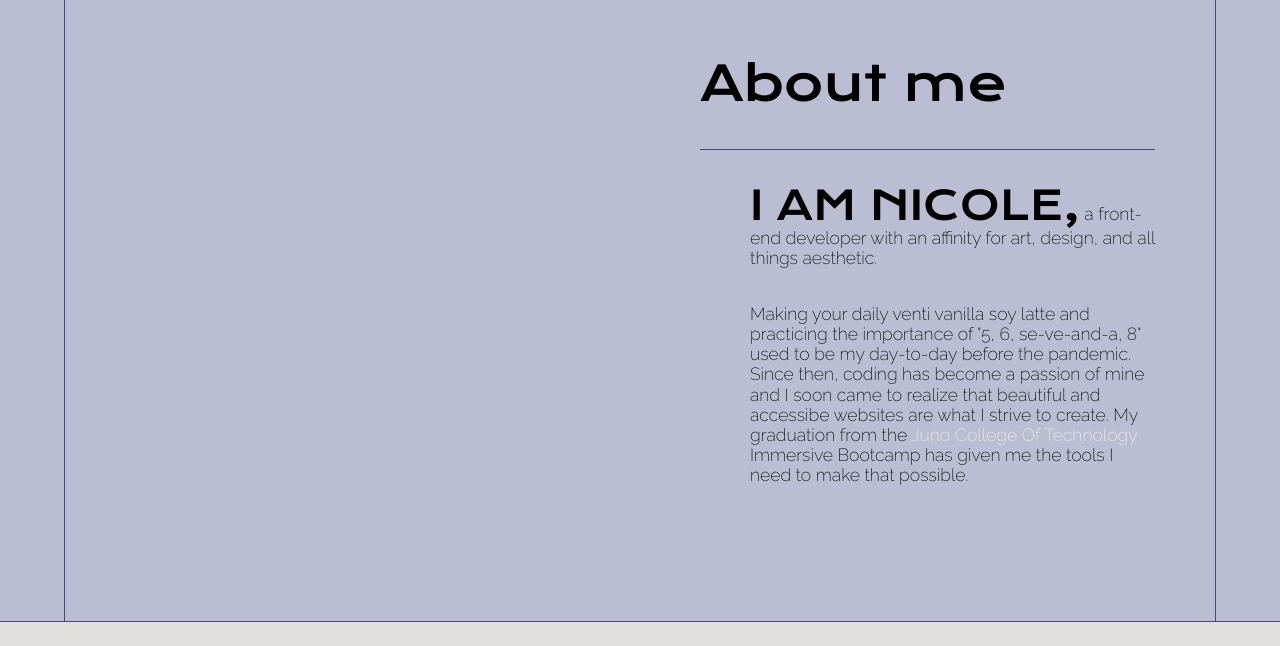
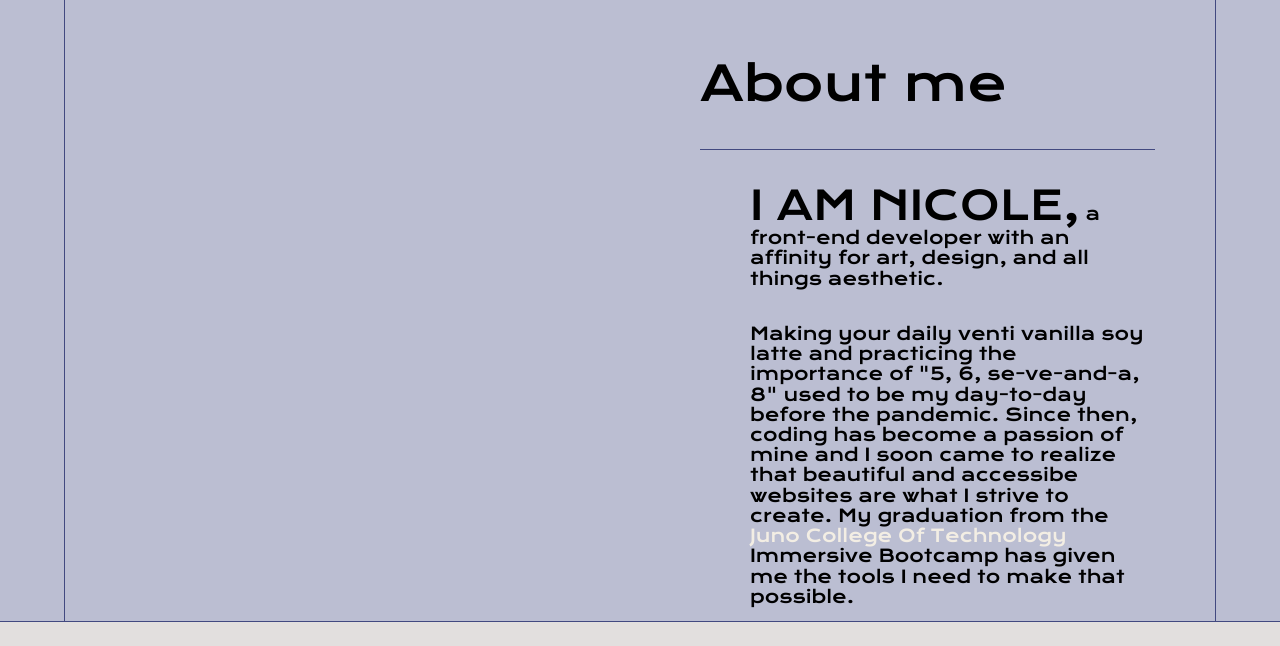
Before and after one commit to nicoledeguzman/fluffy-dollop, a plain HTML site: page index.html in a window 1280 px wide. Shown: the part 856-1502 px from the top of the page. Drawn offline with nearby package versions, Linux system fonts and the light colour scheme.

Commit message:
raleway changed to krona one

```diff
--- a/assets/style/style.css
+++ b/assets/style/style.css
@@ -53,7 +53,7 @@ h2 {
 
 a,
 p {
-    font-family: 'Raleway', sans-serif;
+    font-family: 'Krona One', sans-serif;
 }
 
 ul li {
```
